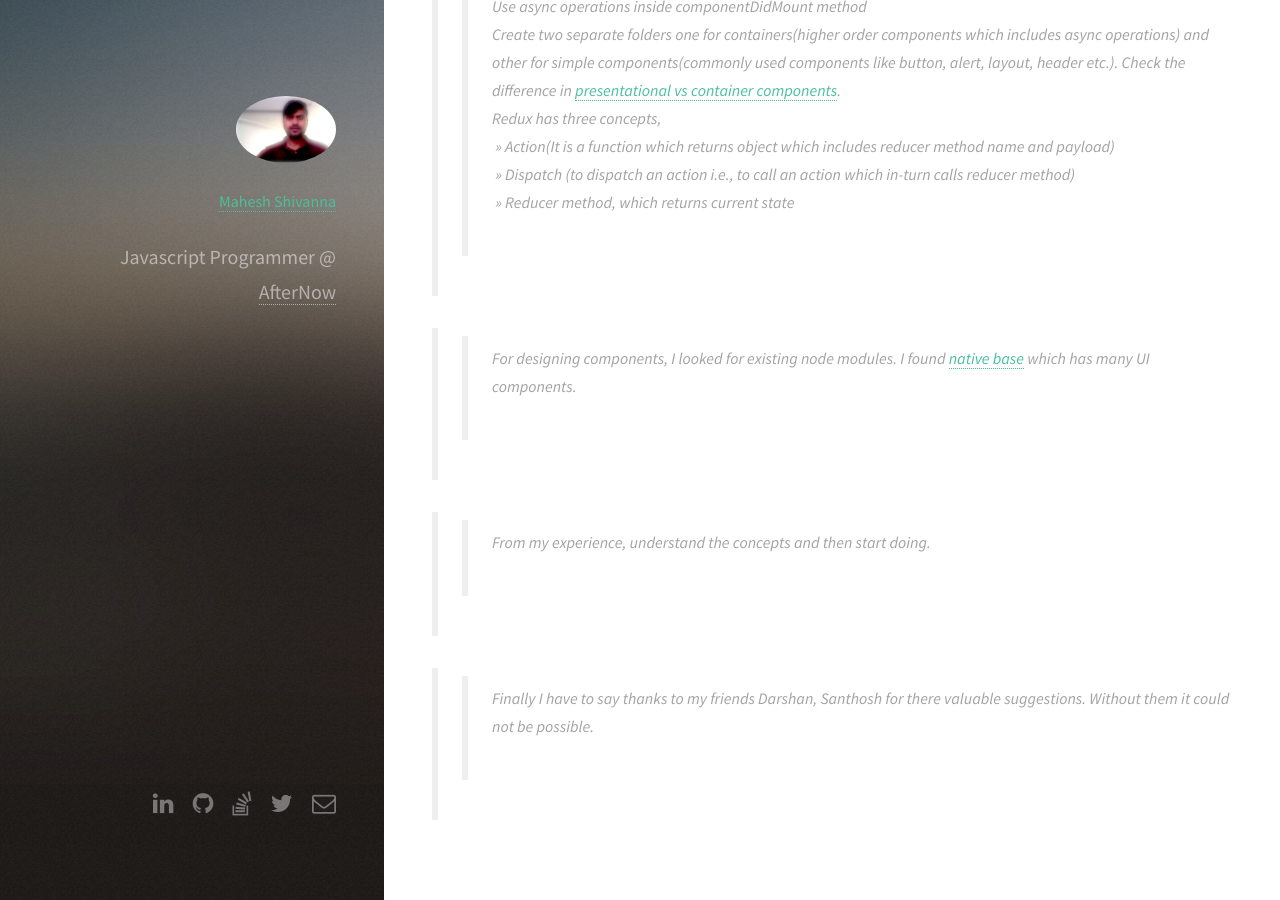
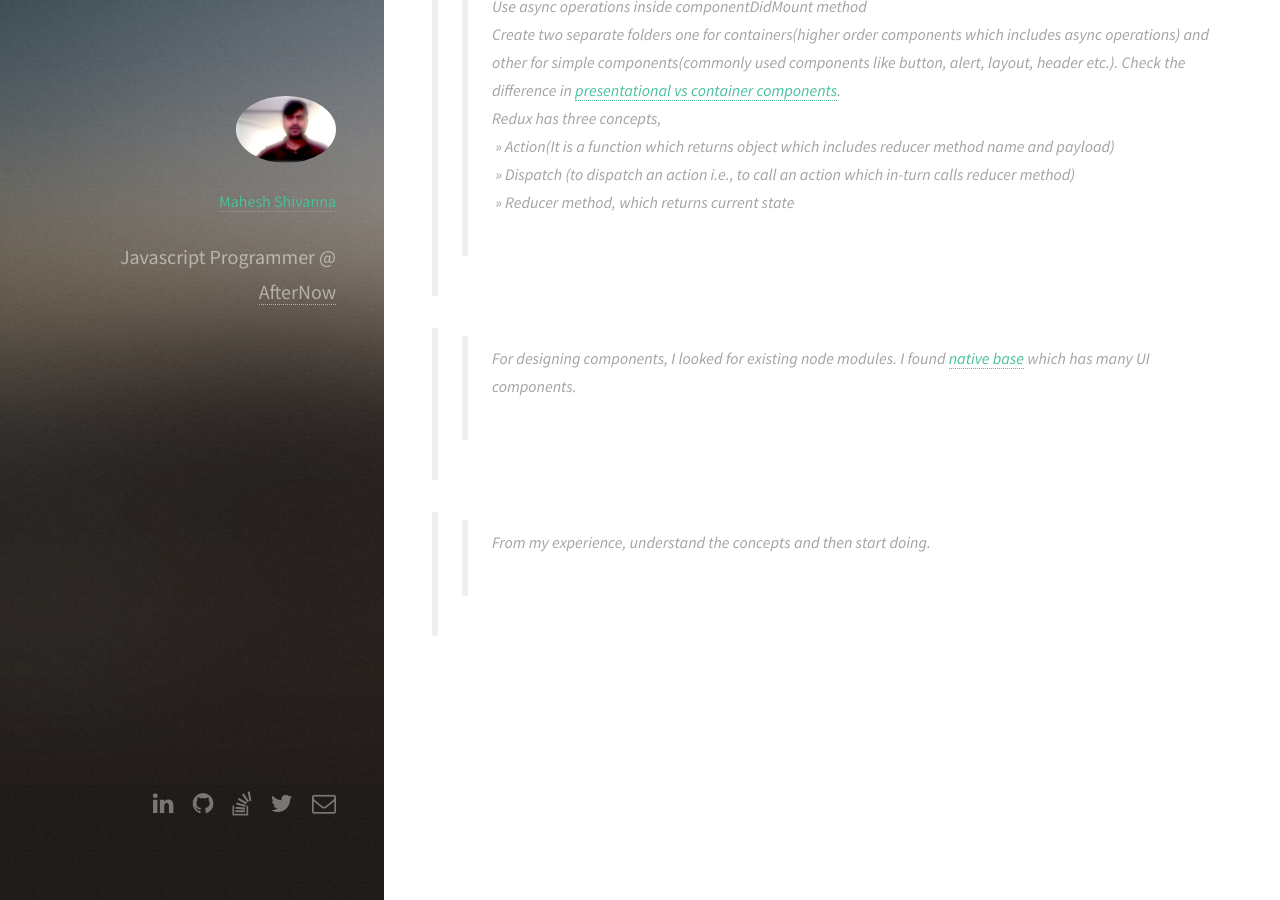
Before and after one commit to maheshiv/maheshiv.github.io, a Jekyll site: the page built from _posts/2017-01-27-my-first-blog.md, in a window 1280 px wide and 900 px high, scrolled down 2322 px. Built offline with Jekyll 4.4.1, drawn with Linux system fonts in a browser that asks for light colours; comment, search, counter and statistics services are not loaded.

Commit message:
made slight correction

```diff
--- a/_posts/2017-01-27-my-first-blog.md
+++ b/_posts/2017-01-27-my-first-blog.md
@@ -49,9 +49,6 @@ This blog includes how I did an app using React-Native and steps I followed to d
 
 >> From my experience, understand the concepts and then start doing.
 
->> Finally I have to say thanks to my friends Darshan, Santhosh for there valuable suggestions. Without them it could not be possible.
-
-
 [difference]: https://medium.com/@alexmngn/from-reactjs-to-react-native-what-are-the-main-differences-between-both-d6e8e88ebf24#.ls6zapbqo
 [presentaional-container]: https://medium.com/@dan_abramov/smart-and-dumb-components-7ca2f9a7c7d0#.2z07opcjt
 [egghead]: https://egghead.io/courses/getting-started-with-redux
```
